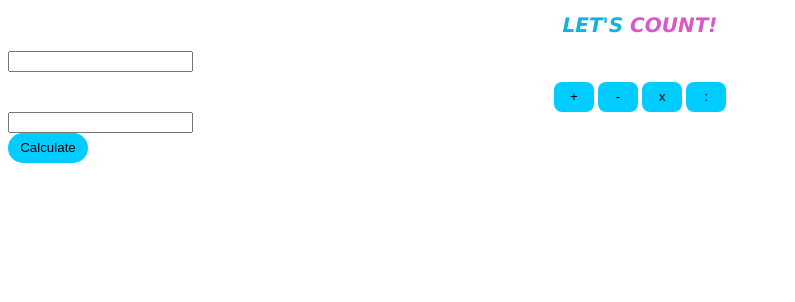
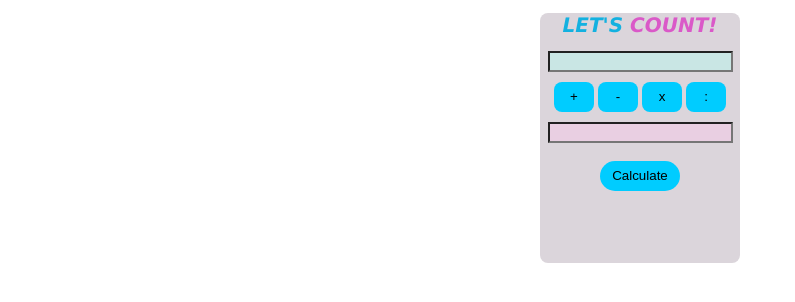
Before and after one commit to Ksummmer/Project, a plain HTML site: page index.html in a window 1280 px wide. Shown: the whole page, without its empty margins (0-795 px from the left). Drawn offline with Linux system fonts and the light colour scheme.

Commit message:
Third commit

```diff
--- a/index.html
+++ b/index.html
@@ -6,6 +6,7 @@
 	<link rel="stylesheet" href="styles.css">
 </head>
 <body>
+	<div id="square">
 		<h1> LET'S <span class="pink">COUNT!</span> </h1>
 
 	    <!-- for first number -->
@@ -19,11 +20,6 @@
 			 <button id="divide" onclick="aaa='/'">:</button>
 		</div>
 
-
-
-
-
-
 	    <!-- for second number -->
 	    <input id="number2" />
 	    <br>
@@ -35,7 +31,7 @@
 	    <button id="Calculate" onclick = "Calculate()"> Calculate</button>
 
         <p id="result"></p>
-
+	</div>
 
 </body>
 </html>
--- a/styles.css
+++ b/styles.css
@@ -1,3 +1,12 @@
+
+#square {
+    width: 200px;
+    height: 250px;
+	border-radius: 8px;
+    background: #dbd5db;
+	margin: auto;
+}
+
 h1 {
     color: rgb(19, 177, 224);
     text-align: center;
@@ -8,6 +17,13 @@ h1 {
     color:rgb(218, 89, 200)
 }
 
+input[id="number1"] {
+	background: #c9e6e4;
+	text-align: center;
+	margin: auto;
+	display: block;
+}
+
 #btns {
     text-align: center;
 }
@@ -16,6 +32,7 @@ h1 {
 	width: 40px;
 	height: 30px;
 	margin-top: 10px;
+	margin-bottom: 10px;
 	border: none;
 	border-radius: 8px;
 	background-color: rgb(0, 204, 255);
@@ -23,6 +40,12 @@ h1 {
 	cursor: pointer;
 }
 
+input[id="number2"] {
+	background: #e9cfe2;
+	text-align: center;
+	margin: auto;
+	display: block;
+}
 
 #Calculate {
 	width: 80px;
@@ -33,10 +56,13 @@ h1 {
 	color: black;
 	cursor: pointer;
     text-align: center;
+	margin: auto;
+	display: block;
 }
 
+
 p {
-    font: bold italic 15px Verdana;
+    font: bold italic 25px Verdana;
     color: rgb(6, 192, 238);
     text-align: center;
 }
```
Lines whose indentation alone changed are shown as unchanged.
